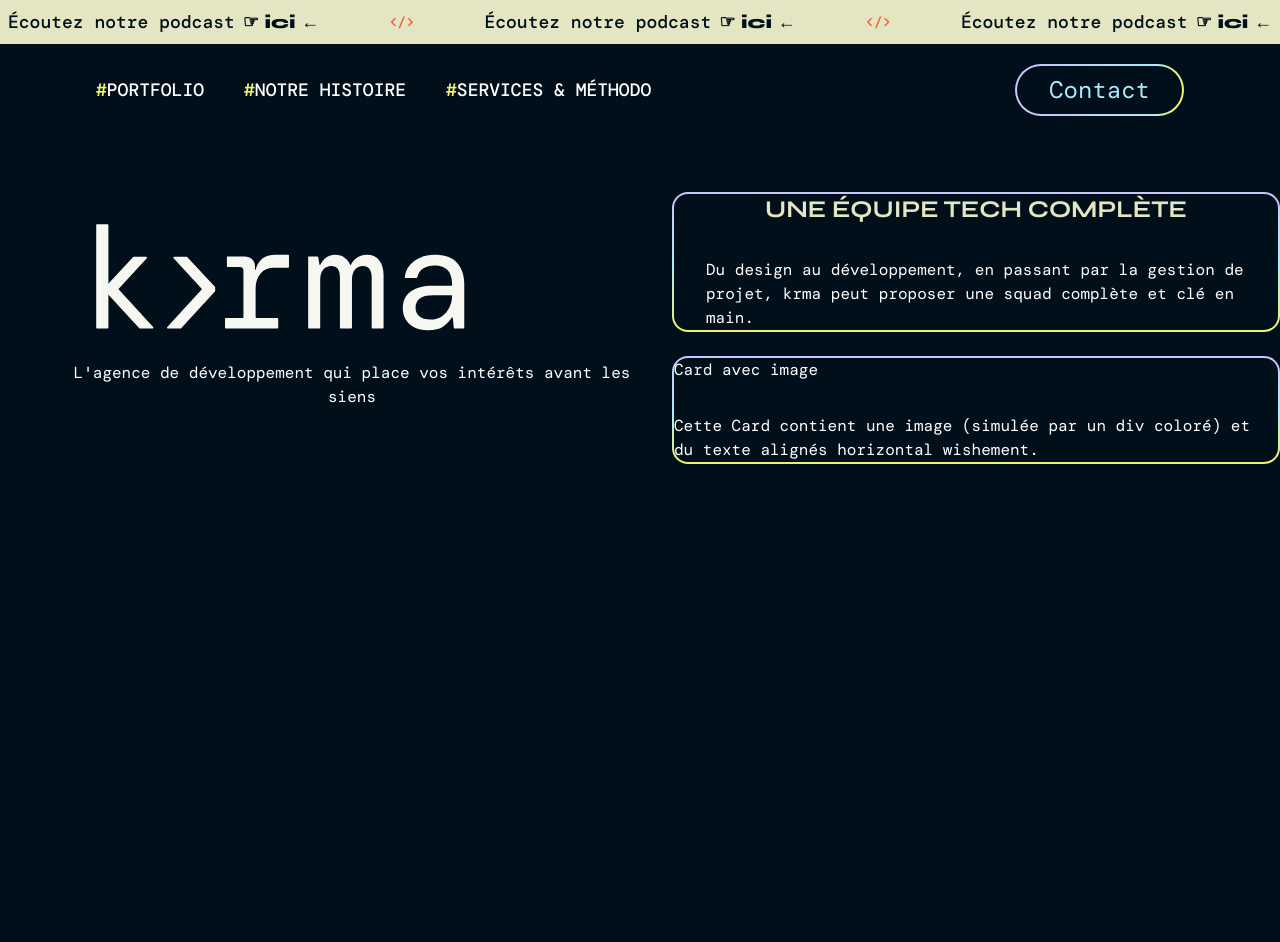
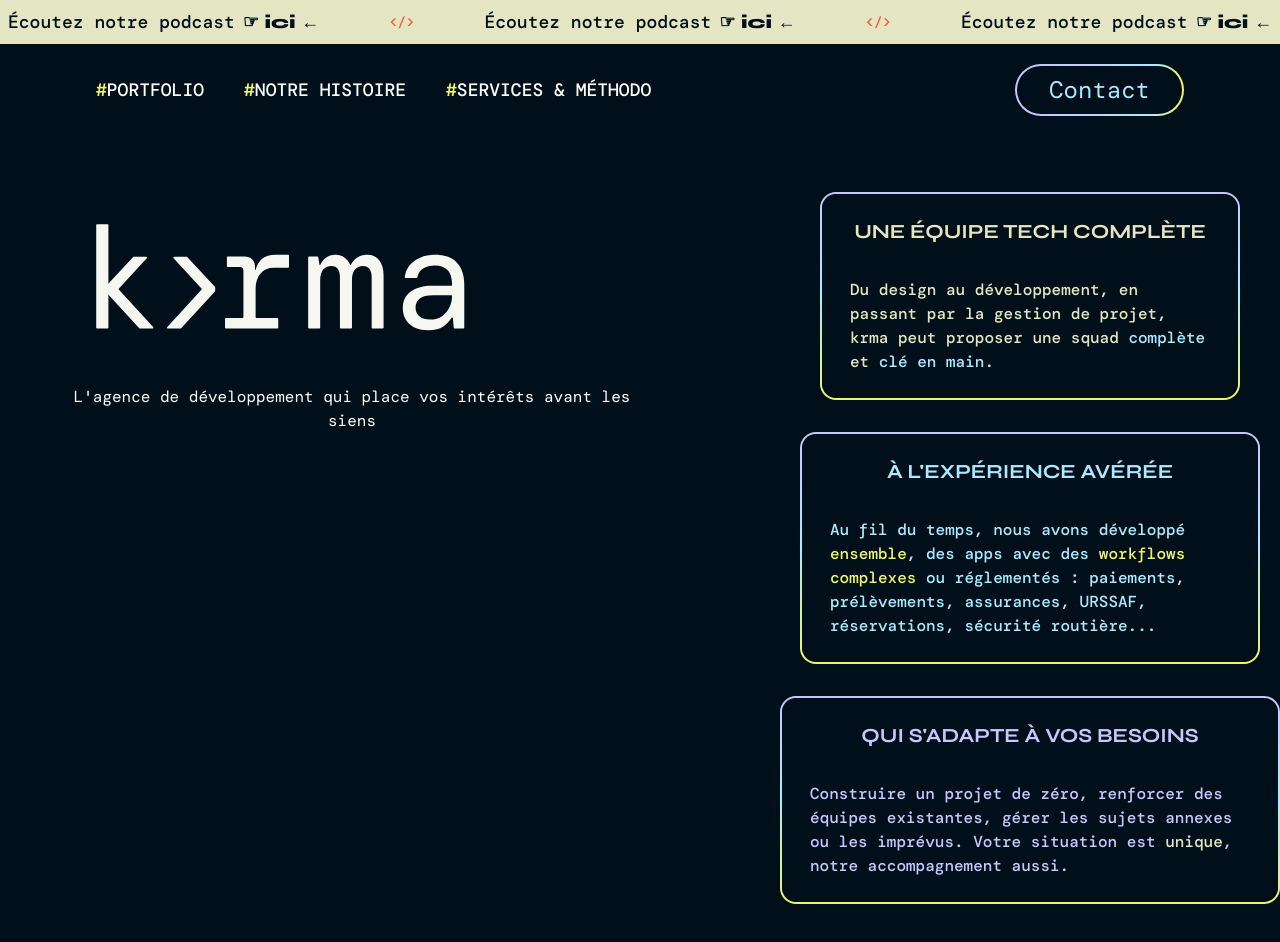
Before and after one commit to krma-team/krma-team.github.io, a Next.js app: page / in a window 1280 px wide. Shown: the top 942 px of the page. Before the commit the page ends 800 px from the top, so only its background shows below. Built offline with nearby package versions, Linux system fonts and the light colour scheme; a web font is replaced by a local one.

Commit message:
update: working on cards

```diff
--- a/src/components/containers/homepage/LandingSection.tsx
+++ b/src/components/containers/homepage/LandingSection.tsx
@@ -1,40 +1,64 @@
 "use client";
-
-import { Syne } from "next/font/google";
-const syne = Syne({ subsets: ["latin"] });
 
 import krma from "@/assets/logo/Wordmark.svg";
 import Image from "next/image";
-import { Card } from "@/components/ui/card";
+import {
+  Card,
+  CardTitle,
+  CardDescription,
+  CardContent,
+} from "@/components/ui/card";
 
 export default function LandingSection() {
   return (
-    <section id="landing-section" className="flex justify-center">
-      <div className="flex-1">
+    <section id="landing-section" className="flex justify-between w-full">
+      <div className="flex-1 flex flex-col">
         <Image src={krma} alt="krma" width={432} height={169} />
-        <h2 className="max-w-xl text-center">
+        <h2 className="max-w-xl text-center mt-6">
           L'agence de développement qui place vos intérêts avant les siens
         </h2>
       </div>
 
-      <div className="flex flex-col gap-6 flex-1">
-        <Card className="card-border-linear-gradient gap-8 px-8">
-          <h3
-            className={`text-2xl text-brand-beige uppercase self-center font-bold ${syne.className}`}
-          >
-            Une équipe tech complète
-          </h3>
-          <p>
-            Du design au développement, en passant par la gestion de projet,
-            krma peut proposer une squad complète et clé en main.
-          </p>
+      <div className="flex flex-col justify-center gap-8 items-center">
+        <Card className="w-105">
+          <CardContent>
+            <CardTitle className="text-brand-beige">
+              Une équipe tech complète
+            </CardTitle>
+            <CardDescription className="text-brand-beige">
+              Du design au développement, en passant par la gestion de projet,
+              krma peut proposer une squad{" "}
+              <span className="text-brand-glacier">complète</span> et{" "}
+              <span className="text-brand-glacier">clé en main</span>.
+            </CardDescription>
+          </CardContent>
         </Card>
-        <Card>
-          <h3>Card avec image</h3>
-          <p>
-            Cette Card contient une image (simulée par un div coloré) et du
-            texte alignés horizontal wishement.
-          </p>
+        <Card className="w-115">
+          <CardContent>
+            <CardTitle className="text-brand-glacier">
+              à l'Expérience avérée
+            </CardTitle>
+            <CardDescription className="text-brand-glacier">
+              Au fil du temps, nous avons développé{" "}
+              <span className="text-brand-lime">ensemble</span>, des apps avec
+              des <span className="text-brand-lime">workflows complexes</span>{" "}
+              ou réglementés : paiements, prélèvements, assurances, URSSAF,
+              réservations, sécurité routière...
+            </CardDescription>
+          </CardContent>
+        </Card>
+        <Card className="w-125">
+          <CardContent>
+            <CardTitle className="text-brand-lavender">
+              Qui s'adapte à vos besoins
+            </CardTitle>
+            <CardDescription className="text-brand-lavender">
+              Construire un projet de zéro, renforcer des équipes existantes,
+              gérer les sujets annexes ou les imprévus. Votre situation est{" "}
+              <span className="text-brand-beige">unique</span>, notre
+              accompagnement aussi.
+            </CardDescription>
+          </CardContent>
         </Card>
       </div>
     </section>
```
